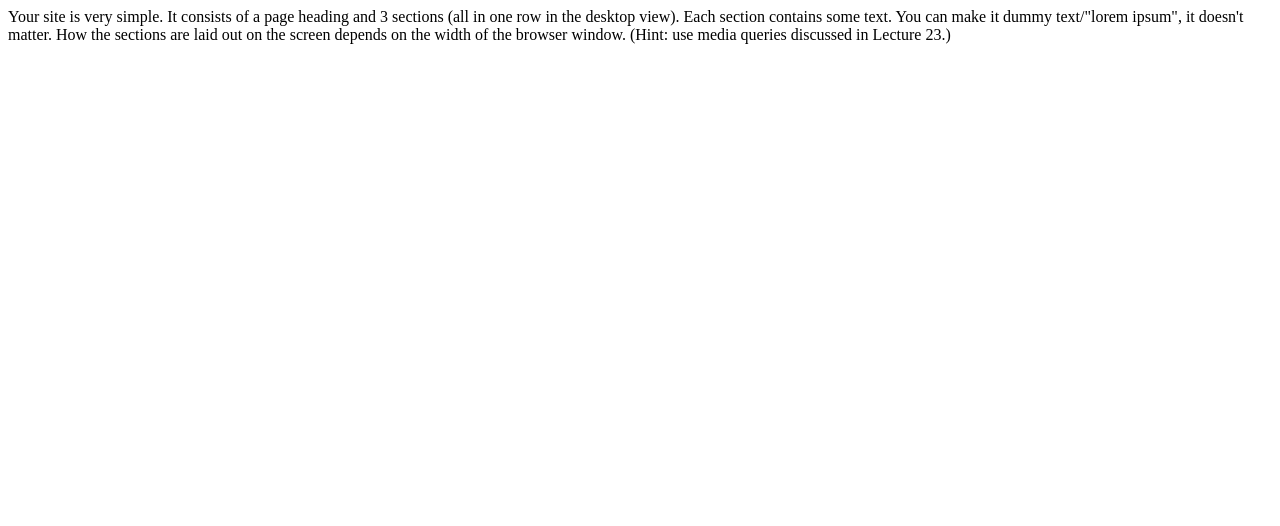
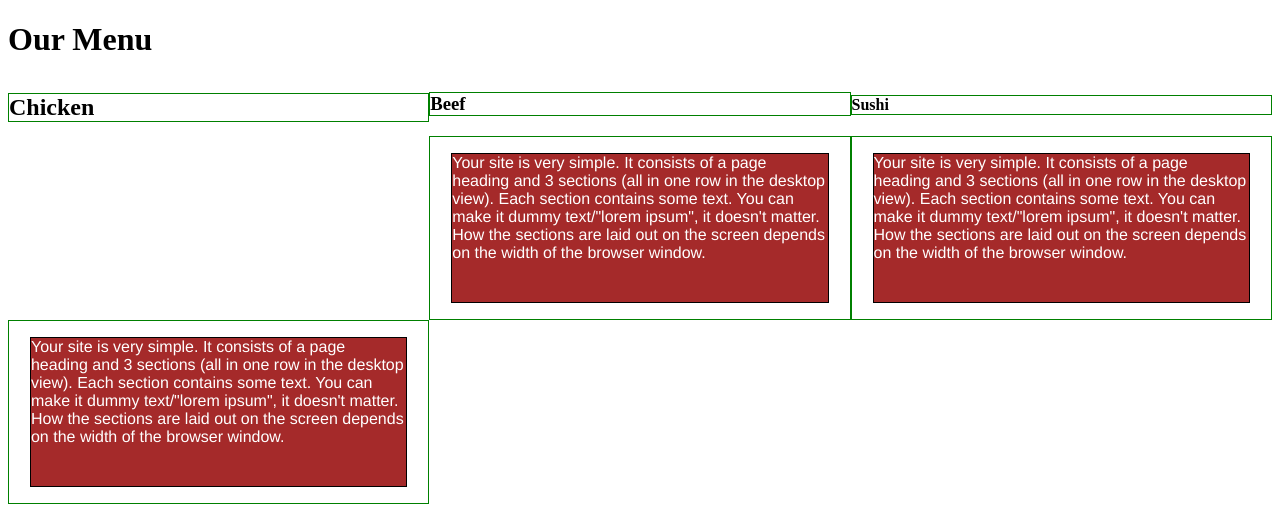
Before and after one commit to OtavioHSa/mod2_solution, a plain HTML site: page index.html in a window 1280 px wide. Drawn offline with Linux system fonts and the light colour scheme.

Commit message:
Update index.html

```diff
--- a/index.html
+++ b/index.html
@@ -3,14 +3,26 @@
 <head>
 <meta charset="utf-8">
 <meta name="viewport" content="width=device-width, initial-scale=1">
+<link href="CSS\Style.css" rel="stylesheet">
 <title>Module 2 Solution</title>
+</head>
+
+<body>
+	<h1>Our Menu</h1>
+
+  <div class="row">
+
+<h2 class="col-lg-4 col-md-6 col-sm-12"> Chicken </h2>
+<h3 class="col-lg-4 col-md-6 col-sm-12"> Beef </h3>
+<h4 class="col-lg-4 col-md-6 col-sm-12"> Sushi </h4>
+
+  	<div class="col-lg-4 col-md-6 col-sm-12"><p>Your site is very simple. It consists of a page heading and 3 sections (all in one row in the desktop view). Each section contains some text. You can make it dummy text/"lorem ipsum", it doesn't matter. How the sections are laid out on the screen depends on the width of the browser window. </p></div>
+
+    <div class="col-lg-4 col-md-6 col-sm-12"><p> Your site is very simple. It consists of a page heading and 3 sections (all in one row in the desktop view). Each section contains some text. You can make it dummy text/"lorem ipsum", it doesn't matter. How the sections are laid out on the screen depends on the width of the browser window.</p></div>
+
+    <div class="col-lg-4 col-md-6 col-sm-12"><p> Your site is very simple. It consists of a page heading and 3 sections (all in one row in the desktop view). Each section contains some text. You can make it dummy text/"lorem ipsum", it doesn't matter. How the sections are laid out on the screen depends on the width of the browser window.</p></div>
 
 
 
-
-
-<body>
-
-
-
-Your site is very simple. It consists of a page heading and 3 sections (all in one row in the desktop view). Each section contains some text. You can make it dummy text/"lorem ipsum", it doesn't matter. How the sections are laid out on the screen depends on the width of the browser window. (Hint: use media queries discussed in Lecture 23.)
+</body>
+</html>
```
